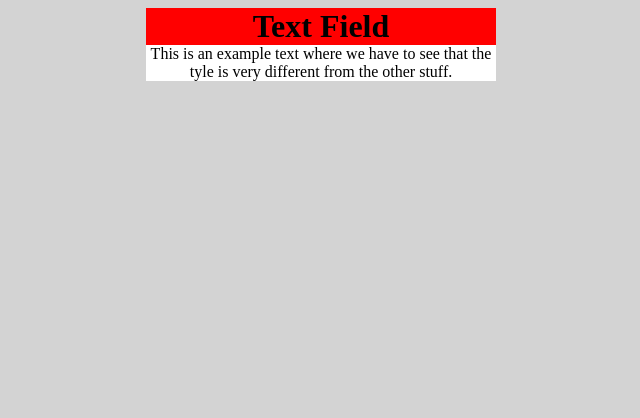
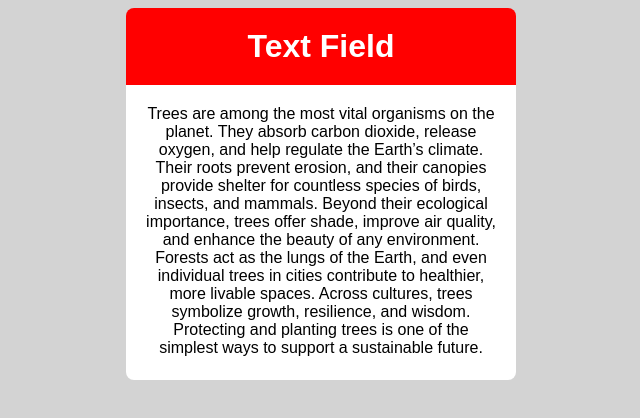
Before and after one commit to GiuSOSA/elementBlock, a plain HTML site: page index.html in a window 1280 px wide. Shown: the whole page, without its empty margins (319-959 px from the left). Drawn offline with Linux system fonts and the light colour scheme.

Commit message:
reorganized everyting and formatted

```diff
--- a/index.html
+++ b/index.html
@@ -10,7 +10,13 @@
     <body>
         <div>
             <h1 class="top">Text Field</h1>
-            <p class="bottom">This is an example text where we have to see that the tyle is very different from the other stuff.</p>
+            <p class="bottom">
+                Trees are among the most vital organisms on the planet. They absorb carbon dioxide, release oxygen, and help regulate the Earth’s climate.
+                Their roots prevent erosion, and their canopies provide shelter for countless species of birds, insects, and mammals.
+                Beyond their ecological importance, trees offer shade, improve air quality, and enhance the beauty of any environment. Forests act as the lungs of the Earth,
+                and even individual trees in cities contribute to healthier, more livable spaces. Across cultures, trees symbolize growth, resilience, and wisdom.
+                Protecting and planting trees is one of the simplest ways to support a sustainable future.
+            </p>
         </div>
     </body>
 </html>
--- a/style.css
+++ b/style.css
@@ -1,14 +1,25 @@
 body {
     background-color: lightgrey;
     box-sizing: border-box;
+    font-family: sans-serif;
 }
 
 .top {
     background-color: red;
+    border-top-left-radius: 8px;
+    border-top-right-radius: 8px;
+    color: white;
 }
+
 
 .bottom {
     background-color: white;
+    border-bottom-left-radius: 8px;
+    border-bottom-right-radius: 8px;
+    overflow: hidden;
+    text-align: justify;
+    display: block;
+    height: 255px;
 }
 
 .top,
@@ -16,4 +27,5 @@ body {
     text-align: center;
     margin: auto;
     width: 350px;
+    padding: 20px;
 }
```
